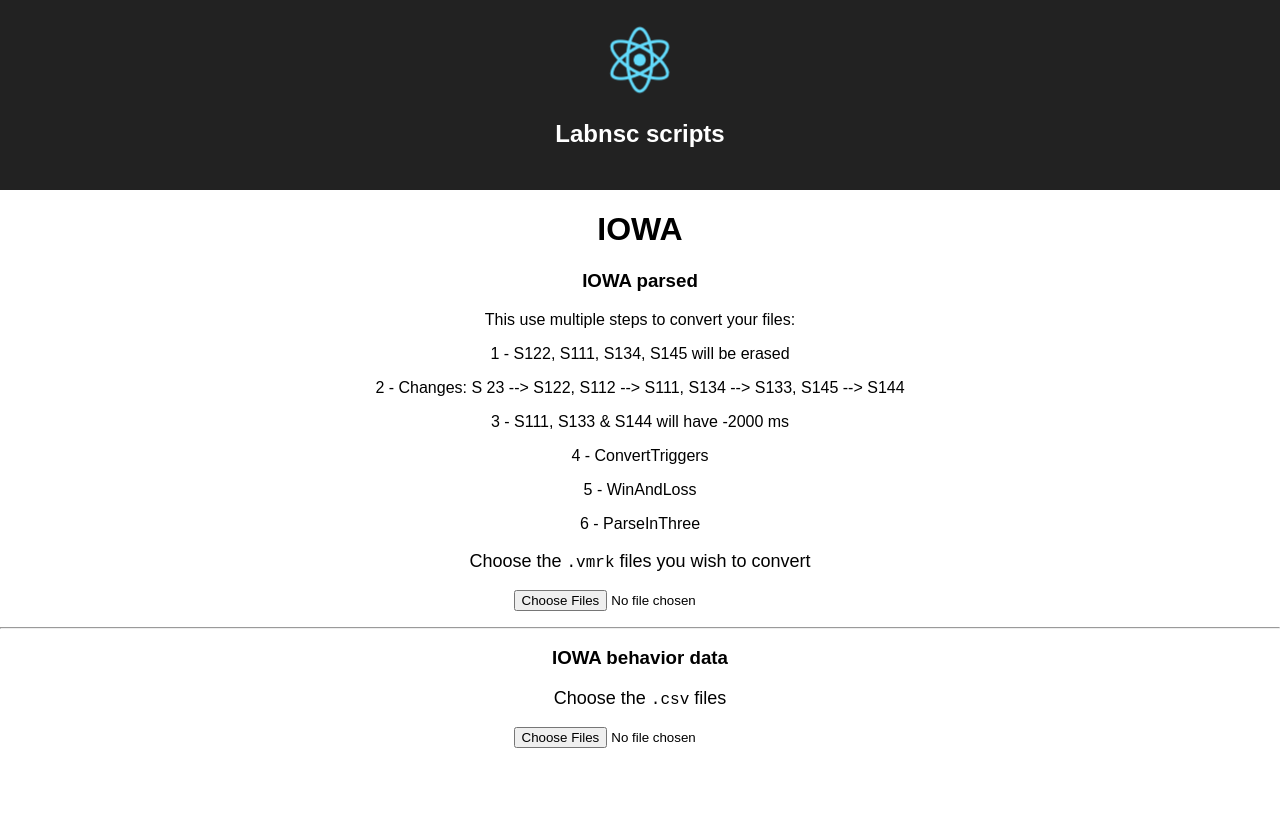
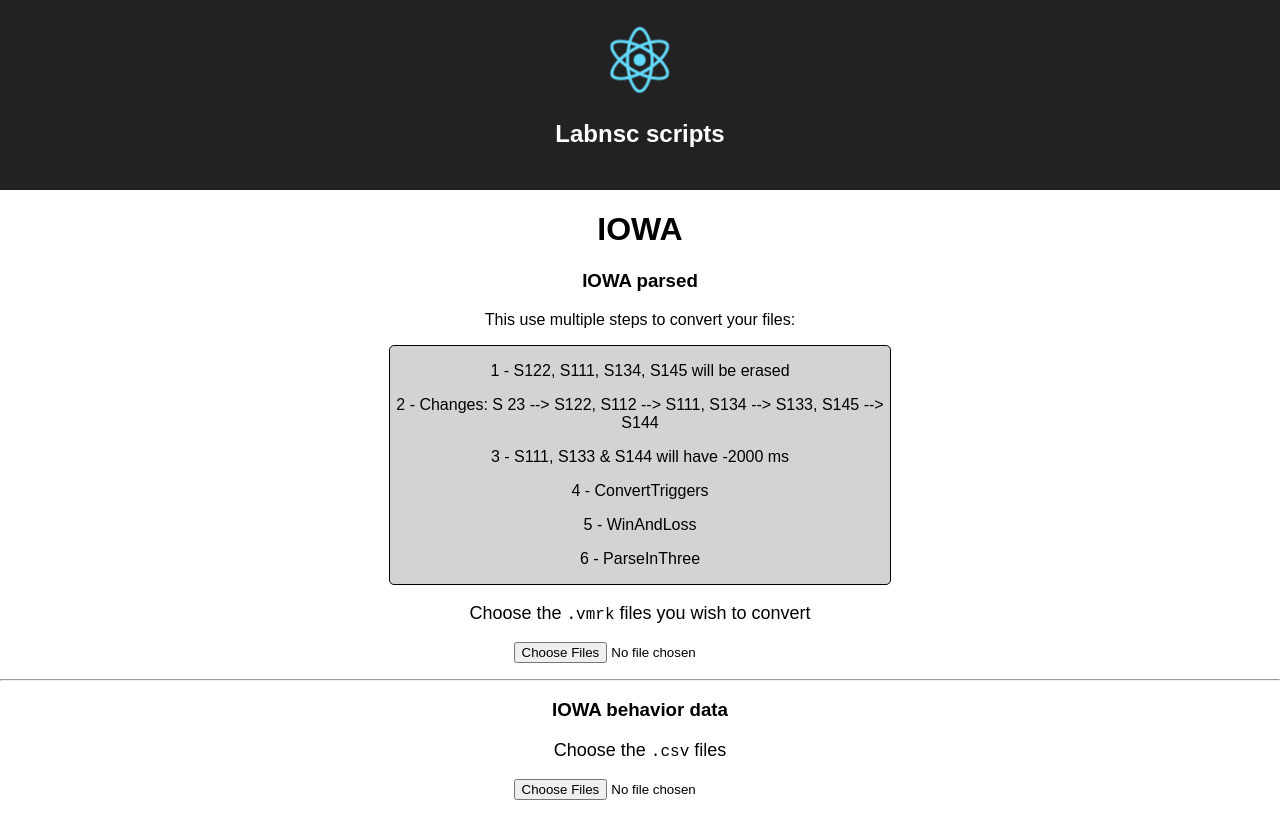
Before and after one commit to labnsc/iowa, a React (Create React App) app: page / in a window 1280 px wide. Built offline with nearby package versions, Linux system fonts and the light colour scheme.

Commit message:
Styling instructions

```diff
--- a/src/App.css
+++ b/src/App.css
@@ -1,5 +1,13 @@
 .App {
   text-align: center;
+}
+
+.instructions {
+  background-color: lightgrey;
+  width: 500px;
+  margin: auto;
+  border: 1px solid black;
+  border-radius: 5px;
 }
 
 .App-logo {
--- a/src/App.js
+++ b/src/App.js
@@ -118,6 +118,7 @@ class App extends Component {
         <h3>IOWA parsed</h3>
 
         <p>This use multiple steps to convert your files:</p>
+        <div className="instructions">
           <p>
             1 - S122, S111, S134, S145 will be erased
           </p>
@@ -137,6 +138,7 @@ class App extends Component {
           <p>
             6 - ParseInThree
           </p>
+        </div>
 
         <p className="App-intro">
           Choose the <code>.vmrk</code> files you wish to convert
```
Lines whose indentation alone changed are shown as unchanged.
